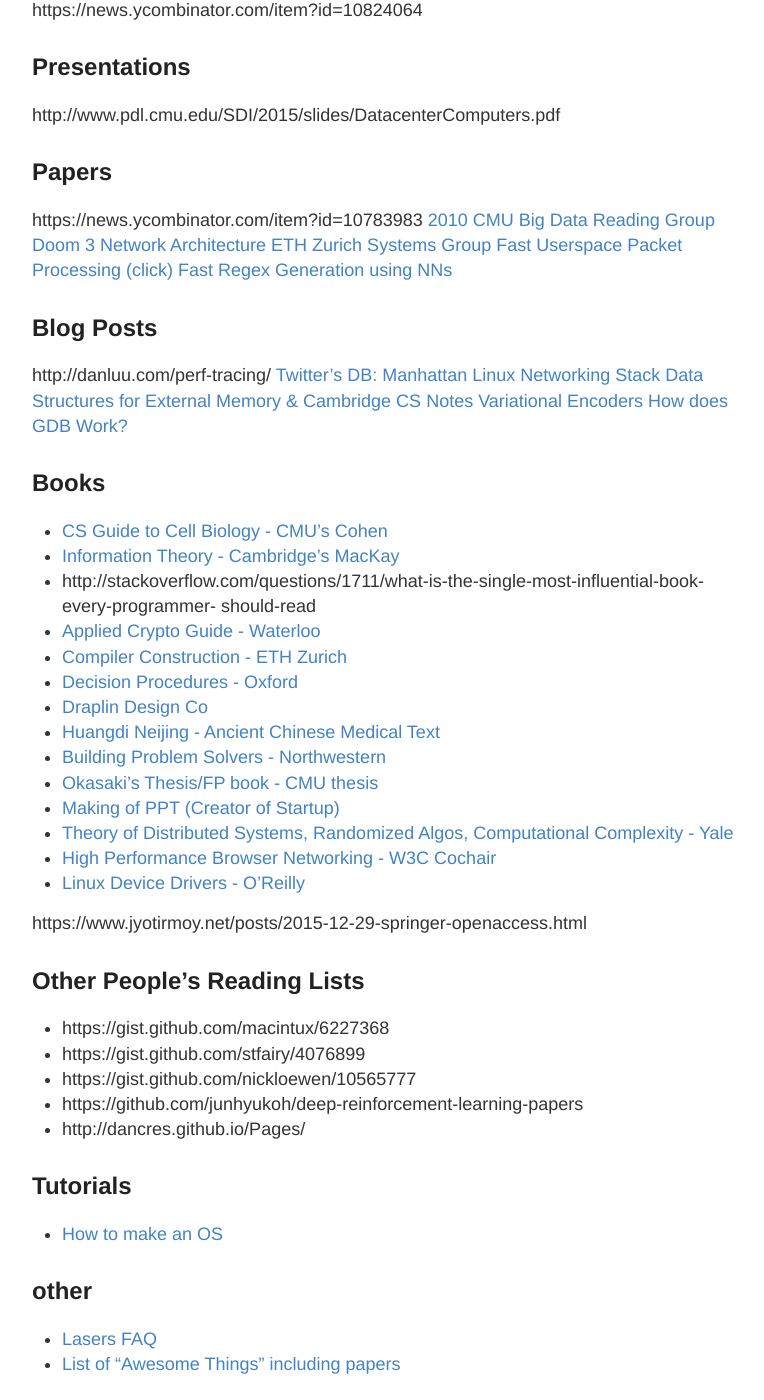
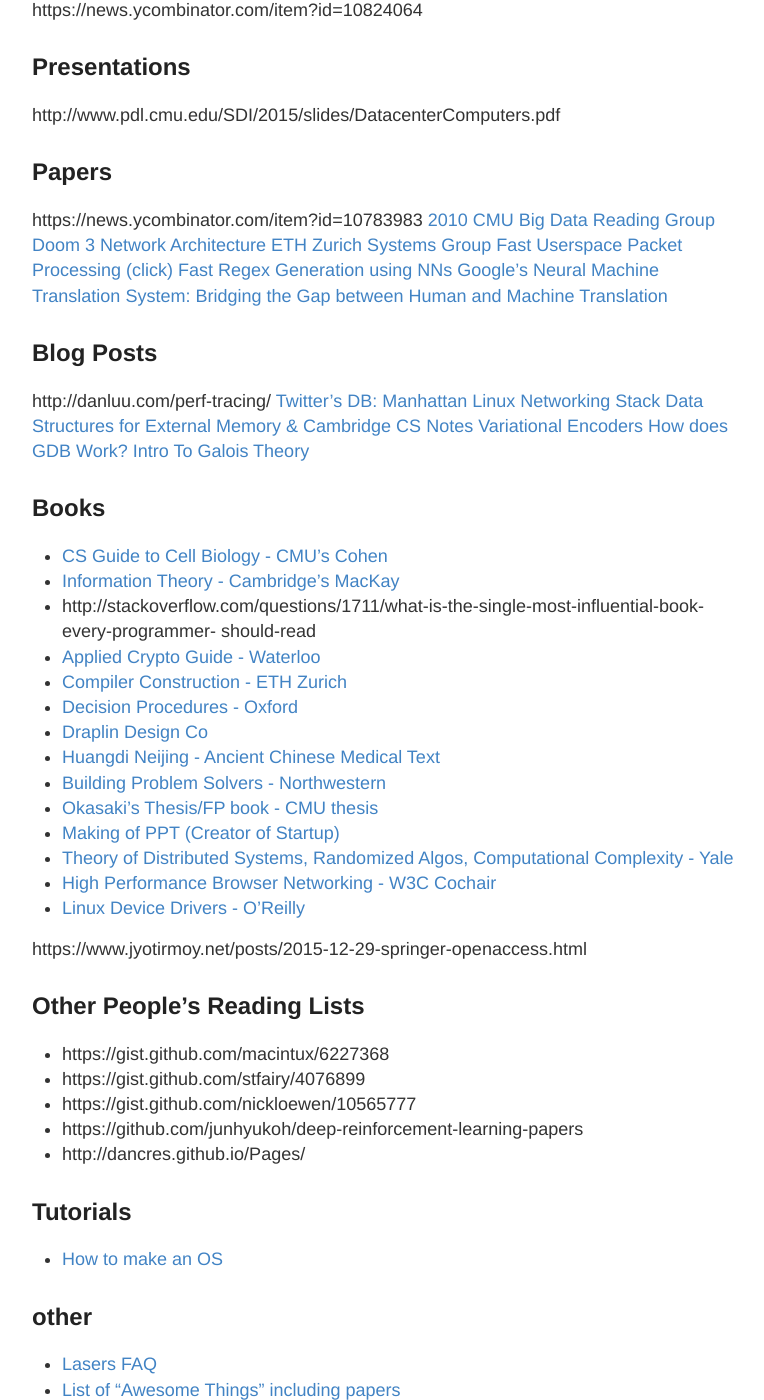
Before and after one commit to RONNCC/ronncc.github, a Jekyll site: the page built from _posts/2015-12-25-ReadingList.md, in a window 1280 px wide and 1400 px high, scrolled down 388 px. Shown: the whole window, without its empty margins (248-1012 px from the left). Built offline with Jekyll 4.4.1, drawn with Linux system fonts in a browser that asks for light colours; comment, search, counter and statistics services are not loaded; some of the changed text lies outside the part shown.

Commit message:
Updated 2015-12-25-ReadingList.md

```diff
--- a/_posts/2015-12-25-ReadingList.md
+++ b/_posts/2015-12-25-ReadingList.md
@@ -31,6 +31,7 @@
 [ETH Zurich Systems Group](http://systems.ethz.pubzone.org/index.do?show_max=100&from_position=1)
 [Fast Userspace Packet Processing (click)](https://orbi.ulg.ac.be/bitstream/2268/181954/1/userspaceio.pdf)
 [Fast Regex Generation using NNs](http://arxiv.org/pdf/1608.03000v1.pdf)
+[Google's Neural Machine Translation System: Bridging the Gap between Human and Machine Translation](https://arxiv.org/abs/1609.08144)
 
 ## Blog Posts
 http://danluu.com/perf-tracing/
@@ -39,6 +40,7 @@
 [Data Structures for External Memory & Cambridge CS Notes](http://blog.omega-prime.co.uk/?p=197)
 [Variational Encoders](https://jaan.io/unreasonable-confusion/)
 [How does GDB Work?](http://jvns.ca/blog/2016/08/10/how-does-gdb-work/)
+[Intro To Galois Theory](https://nrich.maths.org/1422)
 
 ## Books
 - [CS Guide to Cell Biology - CMU's Cohen](http://www.cs.cmu.edu/~wcohen/GuideToBiology-sampleChapter-release1.4.pdf)
```
Also changed, not shown: other parts of _posts/2015-12-25-ReadingList.md (+1 -1 lines).
